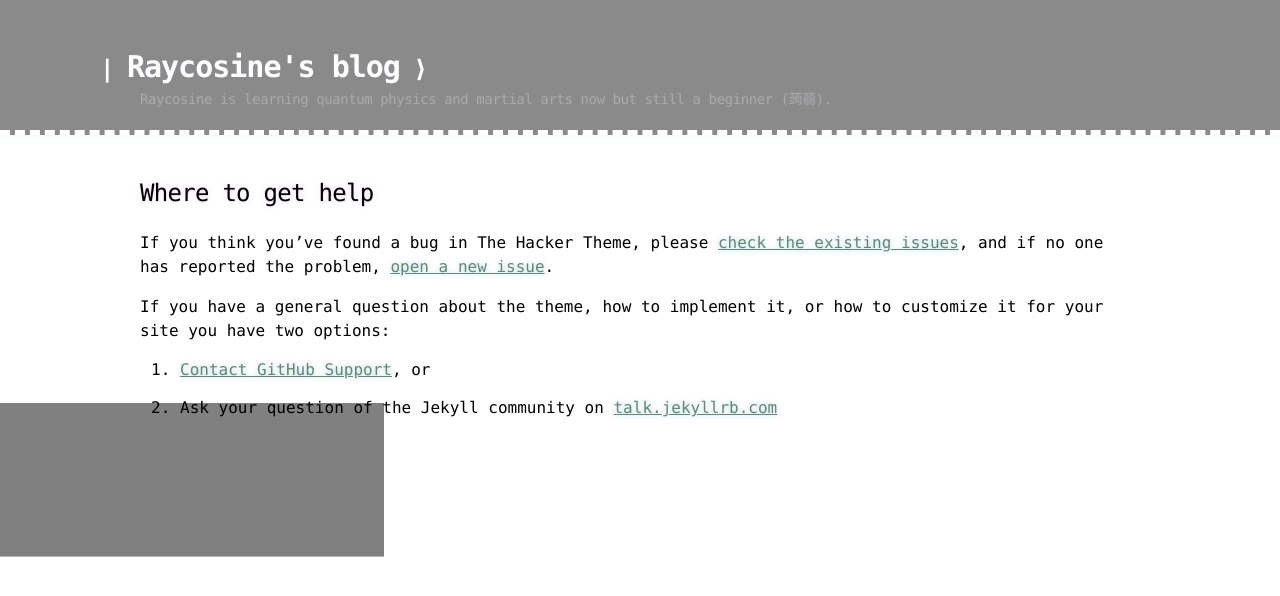
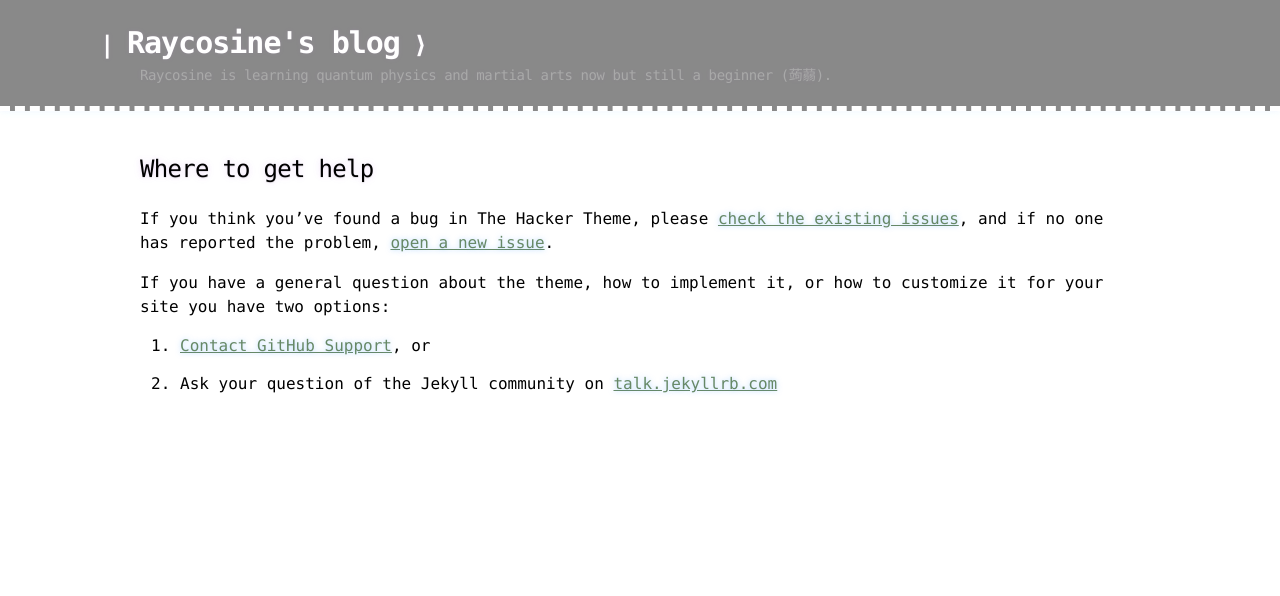
Before and after one commit to Raycosine/raycosine.github.io, a Jekyll site: the page built from docs/SUPPORT.md, in a window 1280 px wide. Shown: the top 596 px of the page. Built offline with Jekyll 4.4.1, drawn with Linux system fonts in a browser that asks for light colours; our own code applies the rules of GitHub Pages for plain Markdown files.

Commit message:
Update default.html

```diff
--- a/_layouts/default.html
+++ b/_layouts/default.html
@@ -58,14 +58,7 @@
 		</defs>
 
 	</svg>-->
-	<svg id="header_box" viewBox="0 0 50 50" style="display:float;width:30%;margin-bottom:-750px;">
-		<defs>
-			<style>
-				.bg-box{fill:#000000;}
-			<style>
-		</defs>
-		<rect class="bg-box" x="0" y="0" width="50" height="20"></rect>
-	</svg>
+
       <div class="container">
         <h1>{{ site.title | default: site.github.repository_name }}</h1>
         <h2>{{ site.description | default: site.github.project_tagline }}</h2>
```
